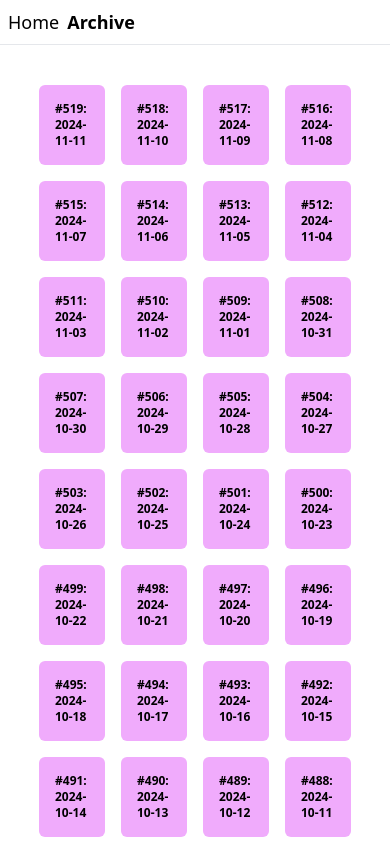
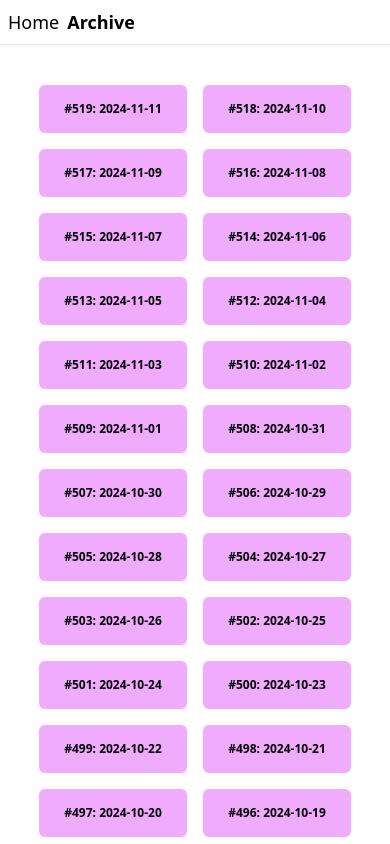
Before and after one commit to petecartwright/connectings, a React (Vite) app: page /puzzles in a window 390 px wide. Shown: the top 844 px of the page. Built offline with nearby package versions, Linux system fonts and the light colour scheme.

Commit message:
tidy tidy

```diff
--- a/src/components/Puzzle/Puzzle.tsx
+++ b/src/components/Puzzle/Puzzle.tsx
@@ -154,11 +154,15 @@ export const PuzzleComponent = ({
                     className={`
                     flex
                     justify-center
+
                     p-4
                     rounded-md
+
                     transition-all
                     duration-400
+
                     active:scale-90
+
                     text-xs
                     lg:text-sm
                     ${answer.isSelected ? "bg-green-400" : "bg-blue-400"}
--- a/src/routes/puzzles/$puzzleId.tsx
+++ b/src/routes/puzzles/$puzzleId.tsx
@@ -28,4 +28,3 @@ function PuzzleWrapper() {
 // TODO: default layout
 // TODO: add mistakes
 // TODO: solved groups should be same height as the puzzle (prob make puzzles bigger)
-// TODO: .json to database
--- a/src/routes/puzzles/index.tsx
+++ b/src/routes/puzzles/index.tsx
@@ -16,7 +16,20 @@ function RouteComponent() {
   const solvedPuzzles = getSolvedPuzzles();
 
   return (
-    <div className="grid gap-4 grid-cols-4 w-4/5 mx-auto mt-10">
+    <div
+      className="
+        grid
+        grid-cols-2
+        md:grid-cols-3
+        lg:grid-cols-4
+
+        gap-4
+
+        w-4/5
+        mx-auto
+        mt-10
+        "
+    >
       {puzzles.map((puzz) => (
         <Link to={`${puzz.id}`} key={puzz.id}>
           <div
@@ -41,7 +54,7 @@ function RouteComponent() {
           >
             #{puzz.id}: {puzz.date}
             {solvedPuzzles.includes(puzz.id.toString()) ? (
-              <CircleCheck color="#000000" size={24} />
+              <CircleCheck color="#000000" size={18} />
             ) : null}
           </div>
         </Link>
```
